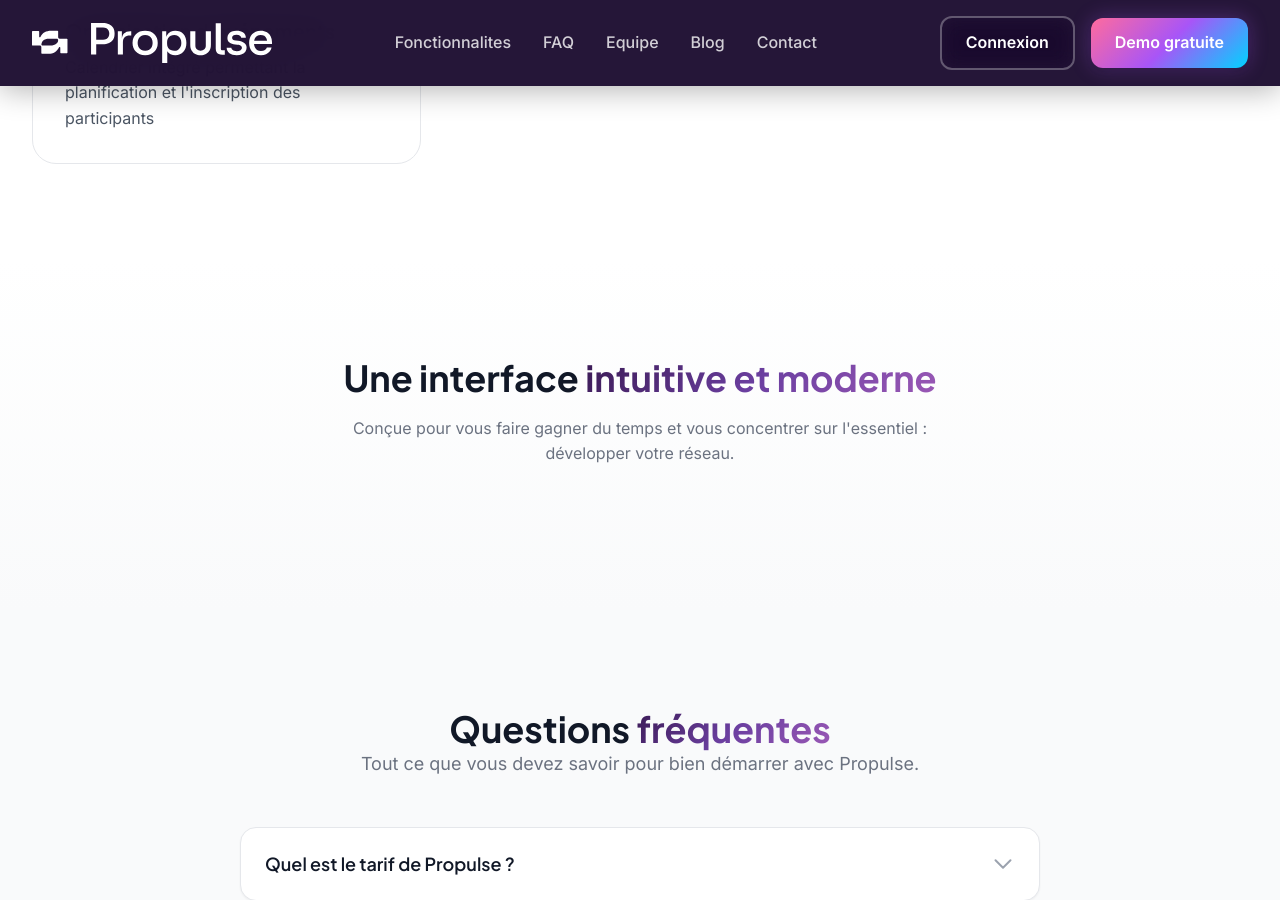
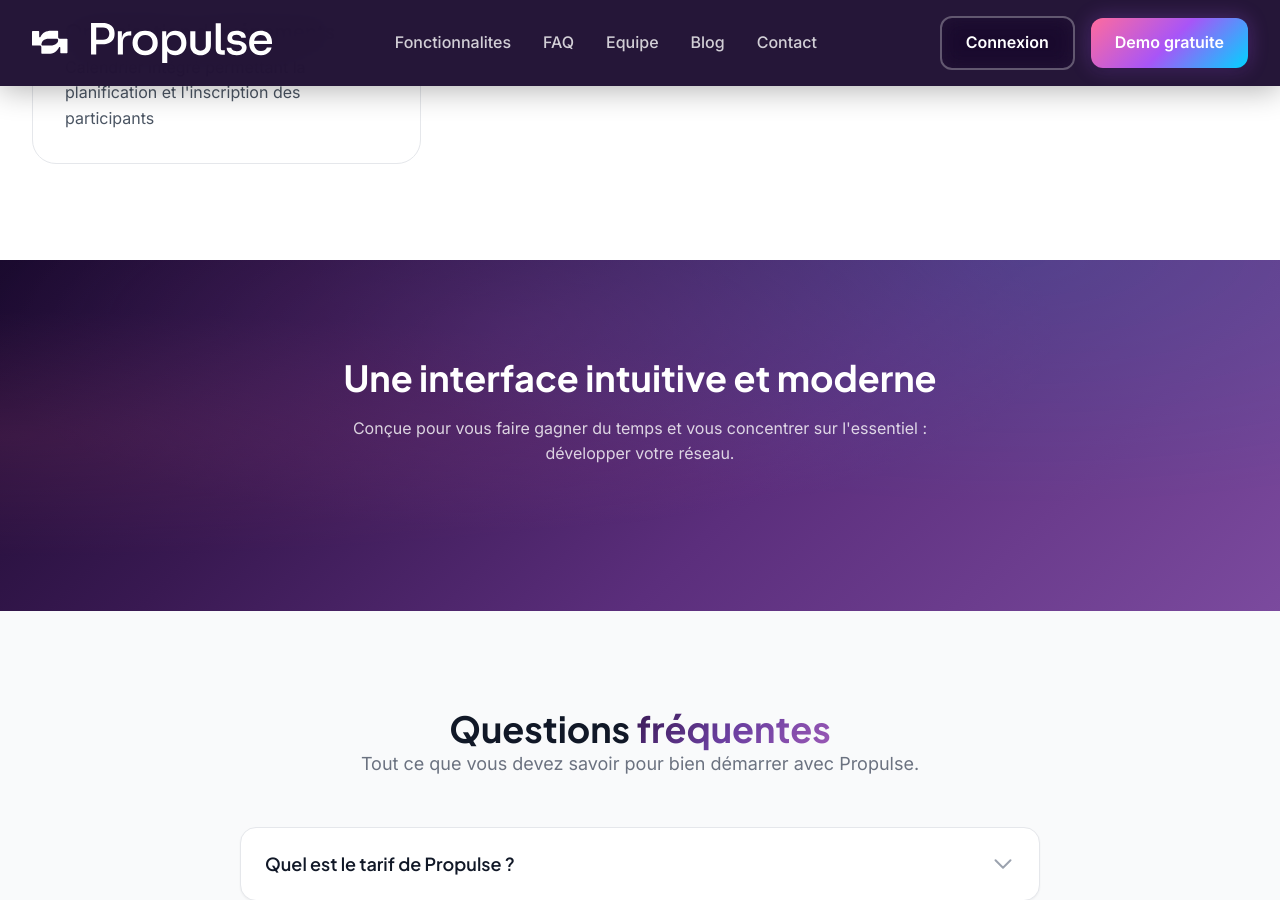
Before and after one commit to foreachcode/propulse-website, a Jekyll site: the page built from index.html, in a window 1280 px wide and 900 px high, scrolled down 1864 px. Built offline with Jekyll 4.4.1, drawn with Linux system fonts in a browser that asks for light colours; some web fonts are replaced.

Commit message:
Swap section styles: dark screenshot, light pricing
- Screenshot section now uses dark gradient background (like hero)
- Pricing/CTA section now uses light background with dark text
- Creates better visual alternance between sections
- Price (49€) displayed in primary purple color

Generated with [Claude Code](https://claude.ai/code)
via [Happy](https://happy.engineering)

Co-Authored-By: Claude <noreply@anthropic.com>
Co-Authored-By: Happy <yesreply@happy.engineering>

```diff
--- a/_includes/head.html
+++ b/_includes/head.html
@@ -37,7 +37,7 @@
 <link href="https://fonts.googleapis.com/css2?family=Inter:wght@400;500;600;700&family=Plus+Jakarta+Sans:wght@600;700;800&display=swap" rel="stylesheet">
 
 <!-- Styles -->
-<link rel="stylesheet" href="/css/main.css?v=1.4">
+<link rel="stylesheet" href="/css/main.css?v=1.5">
 
 <!-- Favicon -->
 <link rel="icon" type="image/svg+xml" href="/assets/logos/logo-propulse.svg">
--- a/_sass/_components.scss
+++ b/_sass/_components.scss
@@ -558,7 +558,87 @@
   line-height: 1.7;
 }
 
-// CTA Section
+// Screenshot Section (Dark)
+.screenshot-section {
+  background: $gradient-hero;
+  position: relative;
+  overflow: hidden;
+
+  &::before {
+    content: '';
+    position: absolute;
+    top: 0;
+    left: 0;
+    right: 0;
+    bottom: 0;
+    background: $gradient-mesh;
+    opacity: 0.5;
+    pointer-events: none;
+  }
+
+  .container {
+    position: relative;
+  }
+}
+
+// Pricing Section (Light)
+.pricing-section {
+  background: linear-gradient(180deg, $white 0%, $gray-100 100%);
+  position: relative;
+}
+
+.pricing-content {
+  text-align: center;
+  max-width: 700px;
+  margin: 0 auto;
+}
+
+.pricing-title {
+  color: $gray-900;
+  margin-bottom: $spacing-4;
+}
+
+.pricing-subtitle {
+  color: $gray-600;
+  font-size: $text-lg;
+  margin-bottom: $spacing-8;
+}
+
+.pricing-box {
+  margin-bottom: $spacing-8;
+}
+
+.pricing-amount {
+  font-size: 3.5rem;
+  font-weight: 800;
+  color: $primary;
+  line-height: 1;
+}
+
+.pricing-period {
+  font-size: $text-xl;
+  color: $gray-600;
+  margin-left: $spacing-2;
+}
+
+.pricing-details {
+  color: $gray-500;
+  font-size: $text-base;
+  margin-top: $spacing-2;
+}
+
+.pricing-buttons {
+  display: flex;
+  flex-direction: column;
+  gap: $spacing-4;
+  justify-content: center;
+
+  @media (min-width: $breakpoint-sm) {
+    flex-direction: row;
+  }
+}
+
+// CTA Section (kept for other pages)
 .cta-section {
   background: $gradient-hero;
   position: relative;
--- a/index.html
+++ b/index.html
@@ -87,11 +87,11 @@ description: Le logiciel de gestion de réseaux d'affaires - Optimisez la gestio
 </section>
 
 <!-- Screenshot Section -->
-<section class="section" style="background: linear-gradient(180deg, #fff 0%, #f9fafb 100%);">
+<section class="section screenshot-section">
   <div class="container">
     <div class="text-center mb-12 fade-in">
-      <h2>Une interface <span class="gradient-text">intuitive et moderne</span></h2>
-      <p style="max-width: 600px; margin: 1rem auto; color: #6b7280;">
+      <h2 style="color: #fff;">Une interface <span class="highlight">intuitive et moderne</span></h2>
+      <p style="max-width: 600px; margin: 1rem auto; color: rgba(255,255,255,0.8);">
         Conçue pour vous faire gagner du temps et vous concentrer sur l'essentiel : développer votre réseau.
       </p>
     </div>
@@ -152,26 +152,26 @@ description: Le logiciel de gestion de réseaux d'affaires - Optimisez la gestio
 </section>
 
 <!-- CTA Section -->
-<section class="cta-section section" id="demo">
+<section class="pricing-section section" id="demo">
   <div class="container">
-    <div class="cta-content fade-in">
-      <h2 class="cta-title">Prêt à propulser votre réseau ?</h2>
-      <p class="cta-subtitle">
+    <div class="pricing-content fade-in">
+      <h2 class="pricing-title">Prêt à propulser votre réseau ?</h2>
+      <p class="pricing-subtitle">
         Rejoignez les centaines de clubs et associations qui font confiance à Propulse pour gérer leur réseau professionnel.
       </p>
-      <div class="cta-pricing" style="margin-bottom: 2rem;">
-        <span style="font-size: 3rem; font-weight: 800; color: white;">49€</span>
-        <span style="font-size: 1.25rem; color: rgba(255,255,255,0.8);">HT/mois</span>
-        <p style="color: rgba(255,255,255,0.7); font-size: 0.9375rem; margin-top: 0.5rem;">Toutes les fonctionnalités incluses • Sans frais de mise en service</p>
+      <div class="pricing-box">
+        <span class="pricing-amount">49€</span>
+        <span class="pricing-period">HT/mois</span>
+        <p class="pricing-details">Toutes les fonctionnalités incluses • Sans frais de mise en service</p>
       </div>
-      <div class="cta-buttons">
+      <div class="pricing-buttons">
         <a href="https://calendly.com/propulse" class="btn btn-primary btn-lg" target="_blank">
           Réserver une démo gratuite
           <svg width="20" height="20" viewBox="0 0 24 24" fill="none" stroke="currentColor" stroke-width="2">
             <path d="M5 12h14M12 5l7 7-7 7"/>
           </svg>
         </a>
-        <a href="https://app.propulse.business/register" class="btn btn-secondary btn-lg">
+        <a href="https://app.propulse.business/register" class="btn btn-outline btn-lg">
           Créer mon club gratuitement
         </a>
       </div>
```
